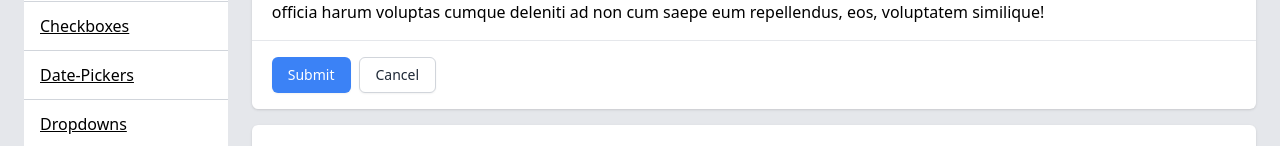
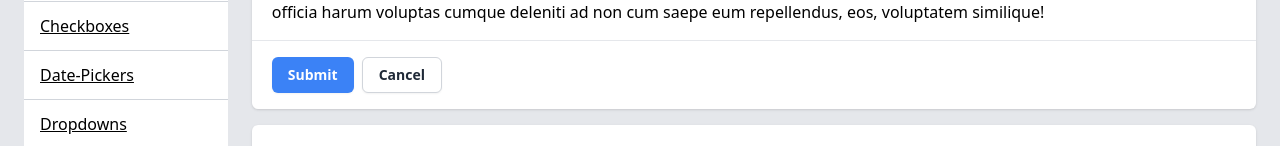
Before and after one commit to nlvedwin/vue-dino, a Vue app: page /cards in a window 1280 px wide. Shown: the part 169-315 px from the top of the page. Built offline with nearby package versions, Linux system fonts and the light colour scheme; a web font is replaced by a local one.

Commit message:
fixes 🤙

```diff
--- a/index.html
+++ b/index.html
@@ -8,7 +8,7 @@
     <link rel="stylesheet" href="https://rsms.me/inter/inter.css">
 </head>
 
-<body>
+<body class="d-font-sans d-antialiased">
     <div id="app"></div>
     <script type="module" src="/src/main.js"></script>
 </body>
--- a/src/components/Button/DButton.vue
+++ b/src/components/Button/DButton.vue
@@ -34,7 +34,7 @@ const selectedSize = defaults.size[props.size]
       selectedSize,
     ]"
     type="button"
-    class="d-px-[1rem] d-transition d-duration-300 d-ease-in-out d-inline-flex d-items-center d-rounded-md d-text-sm d-font-medium d-shadow-sm focus:d-outline-none"
+    class="d-px-[1rem] d-transition d-duration-300 d-ease-in-out d-inline-flex d-items-center d-rounded-md d-text-sm d-font-semibold d-shadow-sm focus:d-outline-none"
   >
     <span class="d-mx-auto d-inline-flex d-items-center d-space-x-2">
       <Spinner
--- a/src/components/Menu/DMenuItem.vue
+++ b/src/components/Menu/DMenuItem.vue
@@ -61,7 +61,7 @@ export default { inheritAttrs: false }
           <slot name="icon"></slot>
         </span>
         <span
-          class="d-flex-1 d-text-value d-transition-[opacity,max-width] d-overflow-hidden d-block d-duration-200 d-font-medium"
+          class="d-flex-1 d-text-value d-transition-[opacity,max-width] d-overflow-hidden d-block d-duration-200 d-font-semibold"
           :class="{
             'd-pl-0': $slots.icon,
             'd-max-w-[1000px] d-px-4 d-py-2 d-opacity-100': !collapsed,
```
